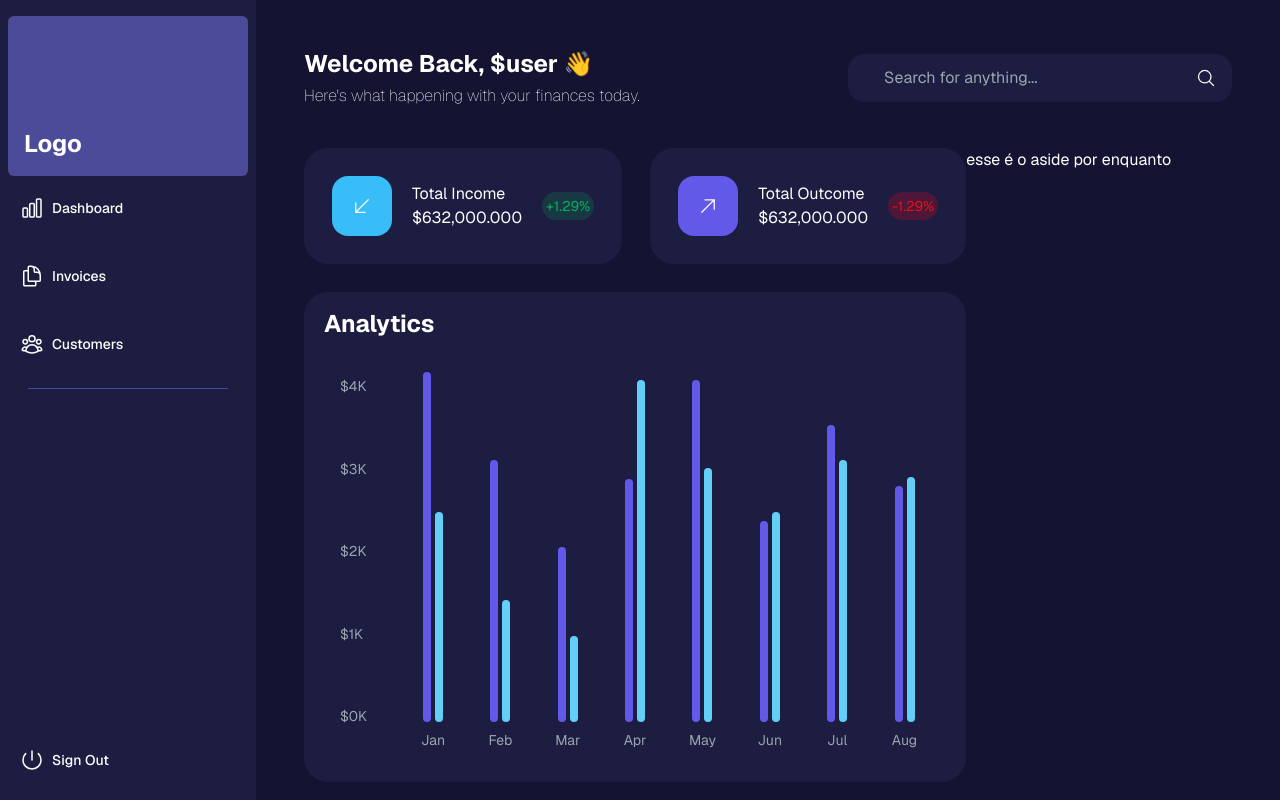
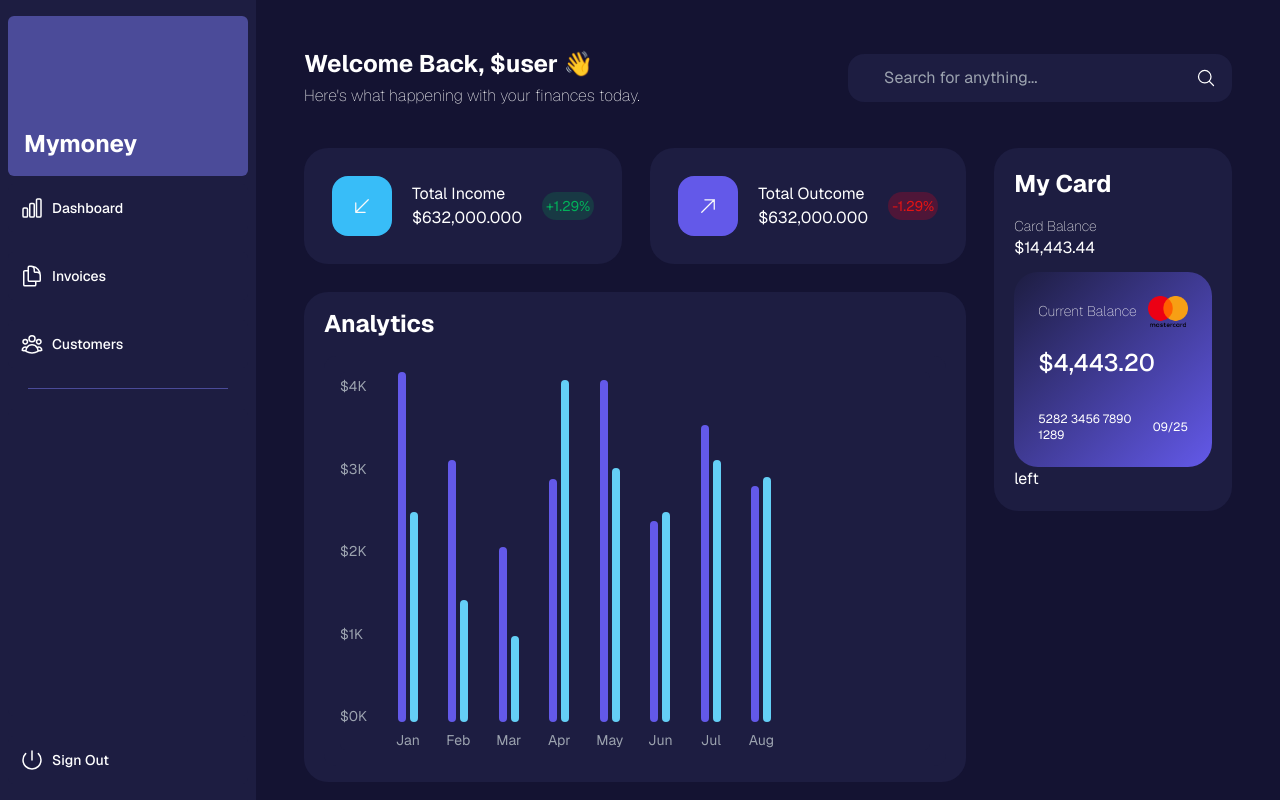
Before and after one commit to guusdias/mymoney, a Next.js app: page /dashboard in a window 1280 px wide. Built offline with nearby package versions, Linux system fonts and the light colour scheme.

Commit message:
feat: credit card base

```diff
--- a/app/dashboard/page.tsx
+++ b/app/dashboard/page.tsx
@@ -1,12 +1,13 @@
 import Header from "@/app/ui/dashboard/header";
 import Card from "@/app/ui/dashboard/card-totals";
 import AnalyticsChart from "@/app/ui/dashboard/chart";
+import CreditContainer from "@/app/ui/dashboard/credit-container";
 
 export default function Page() {
   return (
     <div className="flex flex-col gap-10">
       <Header />
-      <section className="flex flex-grow flex-row">
+      <section className="flex flex-grow flex-row gap-7">
         <main className="flex flex-col flex-1 gap-7">
           <div className="card-container flex gap-7 flex-col md:flex-row">
             <Card type="income" amount={632000} percentageChange={1.29} />
@@ -16,7 +17,9 @@ export default function Page() {
             <AnalyticsChart />
           </div>
         </main>
-        <aside className="flex-0 w-5/12">esse é o aside por enquanto</aside>
+        <aside className="flex-0 w-4/12">
+          <CreditContainer />
+        </aside>
       </section>
     </div>
   );
--- /dev/null
+++ b/app/ui/dashboard/card-carrousel.tsx
@@ -0,0 +1,24 @@
+import CreditCard from "@/app/ui/dashboard/credit-card";
+import CreditBack from "@/app/ui/dashboard/credit-back";
+
+interface Component {
+  position: number;
+}
+
+// // Image data array
+// const components: Component[] = [
+//   {
+//     position: <CreditCard />,
+//   },
+//   {
+//     position: <CreditBack />,
+//   },
+// ];
+
+export default function CardCarrousel() {
+  return (
+    <div>
+      <button>left</button>
+    </div>
+  );
+}
--- a/app/ui/dashboard/chart.tsx
+++ b/app/ui/dashboard/chart.tsx
@@ -31,7 +31,7 @@ export default function AnalyticsChart() {
       {/* NOTE: Uncomment this code in Chapter 7 */}
 
       <div className="rounded-xl bg-darkPurple p-4">
-        <div className="sm:grid-cols-9 mt-0 grid grid-cols-12 items-end gap-2 rounded-md bg-darkPurple p-0 md:gap-4">
+        <div className="sm:grid-cols-13 mt-0 grid grid-cols-12 items-end gap-2 rounded-md bg-darkPurple p-0 md:gap-4">
           <div
             className="mb-6 hidden flex-col justify-between text-sm text-gray-400 sm:flex"
             style={{ height: `${chartHeight}px` }}
--- /dev/null
+++ b/app/ui/dashboard/credit-back.tsx
@@ -0,0 +1,10 @@
+export default function CreditCardBack() {
+  return (
+    <main className="bg-gradient-to-br from-darkPurple to-lighterPurple p-6 rounded-3xl max-w-xs text-white flex flex-col gap-4">
+      <div className="flex justify-between items-center w-full bg-gradient-to-br from-slate-500 to-black"></div>
+      <div className="mt-4 flex justify-between items-center text-lg">
+        <p className="text-xs">145</p>
+      </div>
+    </main>
+  );
+}
--- /dev/null
+++ b/app/ui/dashboard/credit-card.tsx
@@ -0,0 +1,17 @@
+import Image from "next/image";
+
+export default function CreditCard() {
+  return (
+    <main className="bg-gradient-to-br from-darkPurple to-lighterPurple p-6 rounded-3xl max-w-xs text-white flex flex-col gap-4">
+      <div className="flex justify-between items-center">
+        <p className="text-sm font-thin">Current Balance</p>
+        <Image alt="card brand" src="/master-card.png" width={40} height={40} />
+      </div>
+      <h2 className="text-2xl font-medium mt-1">${"4,443.20"}</h2>
+      <div className="mt-4 flex justify-between items-center text-lg">
+        <p className="text-xs">5282 3456 7890 1289</p>
+        <p className="text-xs">09/25</p>
+      </div>
+    </main>
+  );
+}
--- /dev/null
+++ b/app/ui/dashboard/credit-container.tsx
@@ -0,0 +1,17 @@
+import CreditCard from "@/app/ui/dashboard/credit-card";
+import CardCarrousel from "@/app/ui/dashboard/card-carrousel";
+
+export default function CreditContainer() {
+  return (
+    <div className="bg-darkPurple px-5 py-5 rounded-3xl flex flex-col justify-center">
+      <h1 className="font-bold text-2xl mb-4">My Card</h1>
+      <p className="text-sm font-thin">Card Balance</p>
+      <p className="mb-3">${"14,443.44"}</p>
+      <div className="flex flex-col h-full">
+        <CreditCard />
+        <CardCarrousel />
+      </div>
+      <div></div>
+    </div>
+  );
+}
--- a/app/ui/dashboard/sidenav.tsx
+++ b/app/ui/dashboard/sidenav.tsx
@@ -10,7 +10,9 @@ export default function SideNav() {
         className="mb-2 flex h-20 items-end justify-start rounded-md bg-purple p-4 md:h-40"
         href="/"
       >
-        <div className="w-32 text-white md:w-40 text-2xl font-bold">Logo</div>
+        <div className="w-32 text-white md:w-40 text-2xl font-bold">
+          Mymoney
+        </div>
       </Link>
       <div className="flex grow flex-row justify-between space-x-0 md:flex-col md:space-x-0 md:space-y-5">
         <NavLinks />
--- a/package.json
+++ b/package.json
@@ -13,6 +13,7 @@
     "@nivo/bar": "^0.87.0",
     "clsx": "^2.1.1",
     "geist": "^1.3.1",
+    "lucide-react": "^0.427.0",
     "next": "14.2.5",
     "react": "^18.3.1",
     "react-dom": "^18.3.1",
```
Also changed, not shown: public/master-card.png (added), 1 other file (tests, documents, lock files or other folders).
